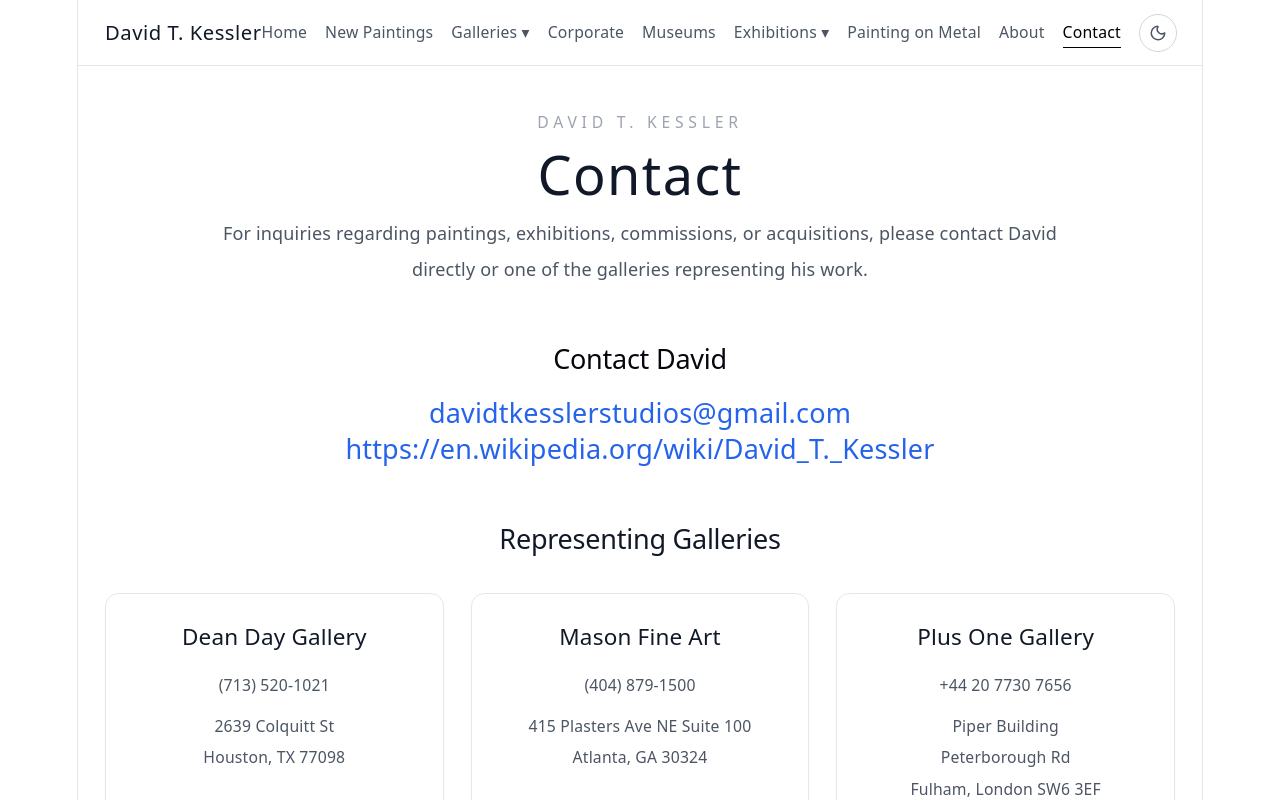
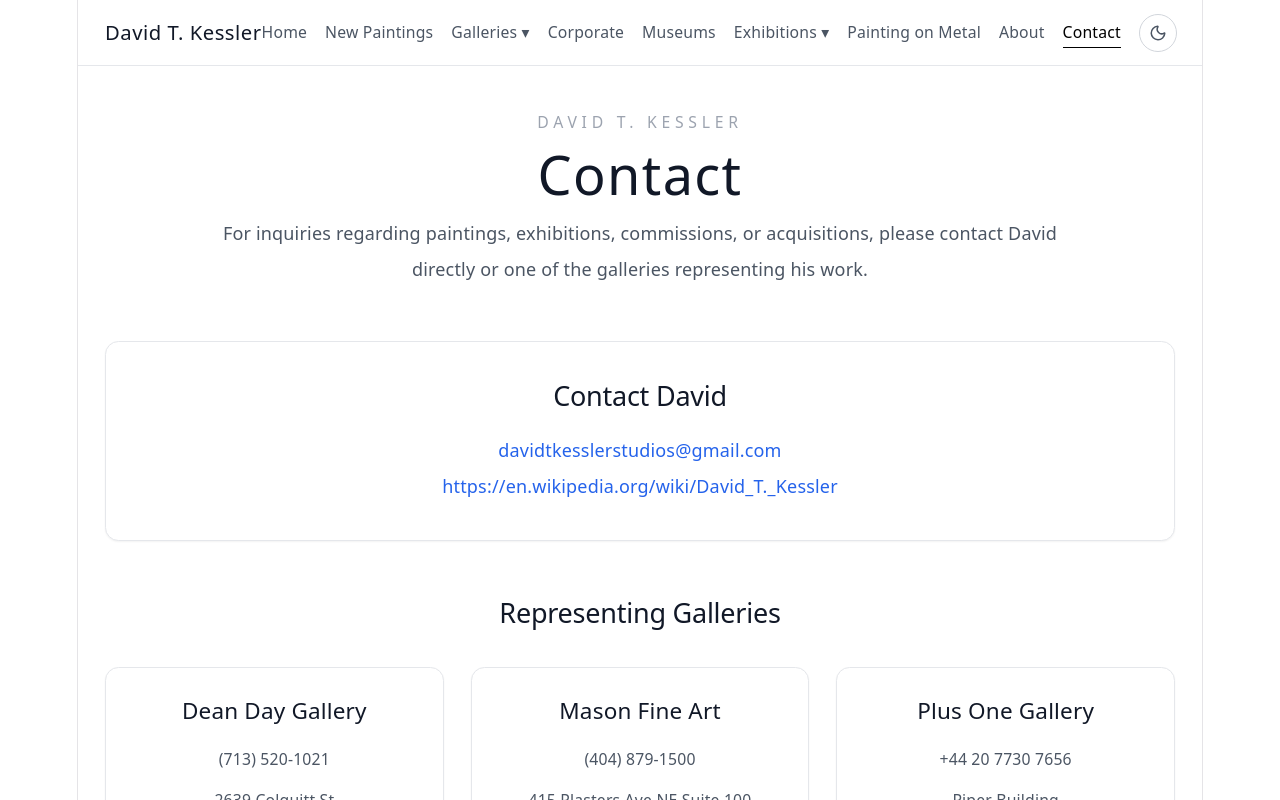
Before and after one commit to mcpeakhub/DavidTKesslerStudio, a React (Vite) app in the folder apps/web/: page /contact in a window 1280 px wide. Shown: the top 800 px of the page. Built offline with nearby package versions, Linux system fonts and the light colour scheme.

Commit message:
Kessler - Davids modifications 7

```diff
--- a/apps/web/src/pages/Contact.tsx
+++ b/apps/web/src/pages/Contact.tsx
@@ -53,8 +53,8 @@
 					</p>
 				</header>
 
-				<section className="mb-4 text-2xl font-light text-gray-900 dark:text-zinc-100">
-					<h2 className="mb-4 text-2xl font-light">Contact David</h2>
+				<section className="rounded-xl border border-gray-200 bg-white p-8 shadow-sm dark:border-zinc-800 dark:bg-zinc-900">
+					<h2 className="mb-4 text-2xl font-light text-gray-900 dark:text-zinc-100">Contact David</h2>
 
 					<p className="leading-8">
 						<a
```
